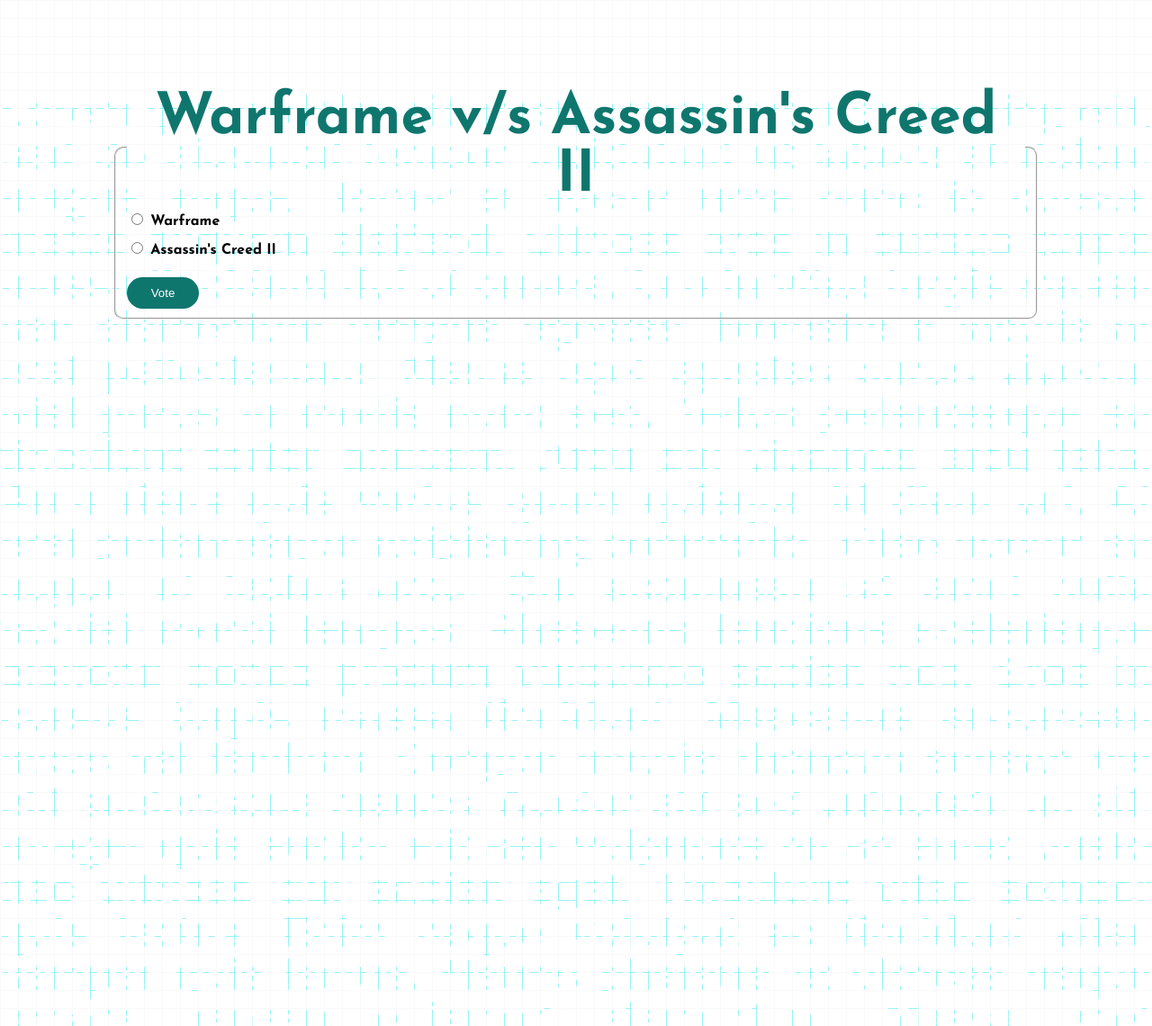
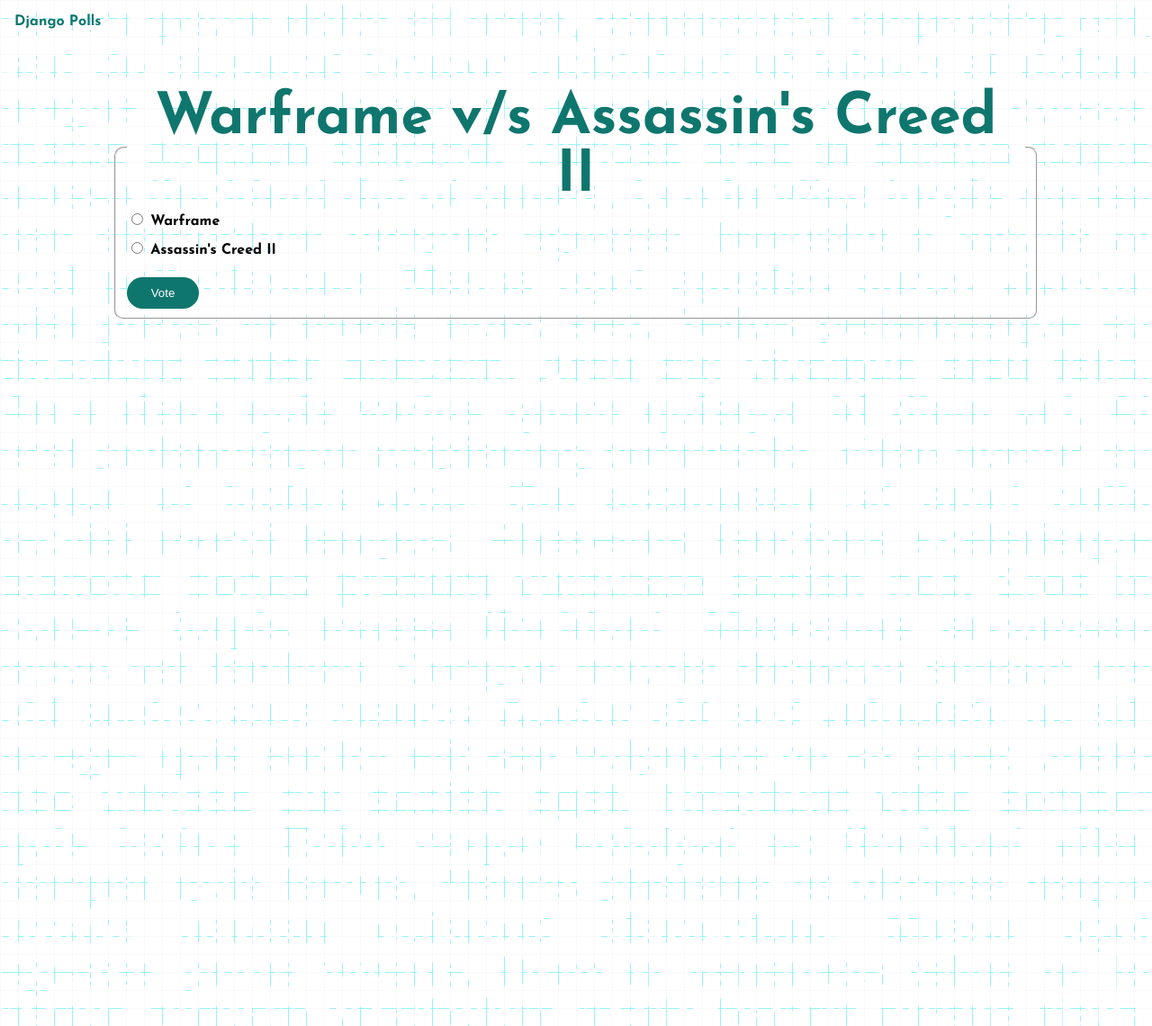
Before and after one commit to spellsharp/Django_Polls, a Django app: page /polls/1/ in a window 1280 px wide. Shown: the top 1140 px of the page at 90% size. Run offline with Django 4.2, Linux system fonts and the light colour scheme; data comes from the database, SQL or seed files in the repository; both versions use the stored data as it was after the commit.

Commit message:
Second commit

```diff
--- a/polls/templates/polls/detail.html
+++ b/polls/templates/polls/detail.html
@@ -1,5 +1,6 @@
 {% load static %}
 <link rel="stylesheet" href="{% static 'polls/style.css' %}" />
+<h4><a style="text-decoration: none; color: #0f766e; text-align: left; position: absolute; left: 1rem; top: 1rem" href="/polls/">Django Polls</a></h4>
 <div id="background">
   Lorem ipsum dolor sit amet, consectetur adipiscing elit, sed do eiusmod tempor
   incididunt ut labore et dolore magna aliqua. Tortor at auctor urna nunc id
@@ -37,13 +38,13 @@
   ultrices gravida. Sit amet consectetur adipiscing elit duis tristique
   sollicitudin.
 </div>
-<body style="background-color: rgb(255, 255, 255); margin-top: 100px">
+<body style="background-color: rgb(255, 255, 255);">
   <form action="{% url 'polls:vote' question.id %}" method="post">
     {% csrf_token %}
-    <fieldset style="border-radius: 10px; max-width: 998px">
+    <fieldset style="border-radius: 10px; max-width: 998px; margin-top: 100px;">
       <legend><h1>{{ question.question_text }}</h1></legend>
       {% if error_message %}
-      <p><strong>{{ error_message }}</strong></p>
+      <p style="color:#0f766e"><strong>{{ error_message }}</strong></p>
       {% endif %} {% for choice in question.choice_set.all %}
       <input
         type="radio"
```
Also changed, not shown: polls/templates/polls/results.html (+22 -3 lines), db.sqlite3.
